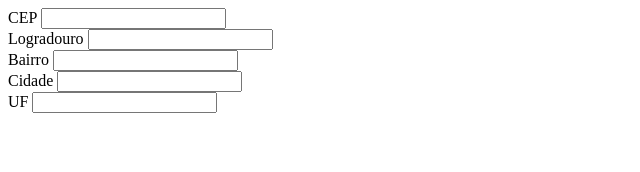
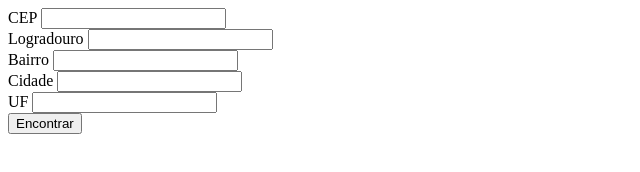
Before and after one commit to Brscabral/ProjetoCep, a plain HTML site: page index.html in a window 1280 px wide. Shown: the whole page, without its empty margins (0-640 px from the left). Drawn offline with Linux system fonts and the light colour scheme.

Commit message:
Adicionando o botão no html

```diff
--- a/index.html
+++ b/index.html
@@ -31,6 +31,6 @@
 
 
   </form>
-
+<button type="submit">Encontrar</button>
 </body>
 </html>
```
Also changed, not shown: cep.js (added).
